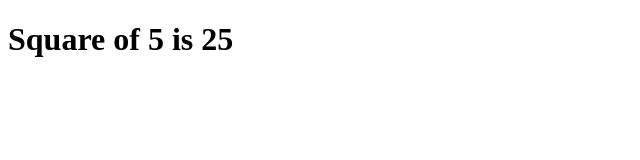
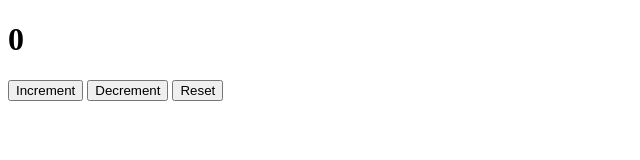
Before and after one commit to AunSyedShah/ameet_course, a plain HTML site: page day_1/index.html in a window 1280 px wide. Shown: the whole page, without its empty margins (0-640 px from the left). Drawn offline with Linux system fonts and the light colour scheme.

Commit message:
counter example

```diff
--- a/day_1/index.html
+++ b/day_1/index.html
@@ -6,16 +6,41 @@
     <title>Document</title>
 </head>
 <body>
-
+    <h1 id="count">0</h1>
+    <button onclick="increment()">Increment</button>
+    <button onclick="decrement()">Decrement</button>
+    <button onclick="reset()">Reset</button>
 
     <script>
-        // function square(x) {
-        //     return x * x;
-        // }
-
-        let sq = x => x * x;
-        const result = sq(5);
-        document.write(`<h1>Square of 5 is ${result}</h1>`);
+        function increment() {
+            // 1. Get the value of the h1
+            // 2. Convert the value to a number
+            // 3. Add 1 to the number
+            // 4. Set the value of the h1 to the new number
+            const h1 = document.getElementById('count');
+            const value = parseInt(h1.innerText);
+            const newValue = value + 1;
+            h1.innerText = newValue;
+        }
+        function decrement() {
+            // 1. Get the value of the h1
+            // 2. Convert the value to a number
+            // 3. Subtract 1 from the number
+            // 4. Set the value of the h1 to the new number
+            const h1 = document.getElementById('count');
+            const value = parseInt(h1.innerText);
+            const newValue = value - 1;
+            if (newValue < 0) {
+                alert('Cannot go below 0');
+                return;
+            }
+            h1.innerText = newValue;
+        }
+        function reset() {
+            // 1. Set the value of the h1 to 0
+            const h1 = document.getElementById('count');
+            h1.innerText = 0;
+        }
     </script>
 </body>
 </html>
```
